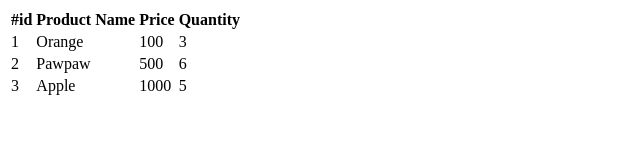
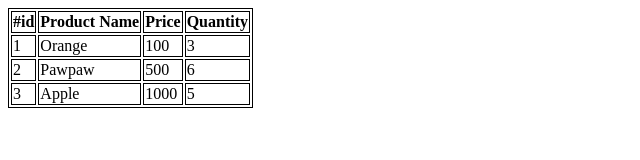
Before and after one commit to omekeuchechi/frontend_class_3, a plain HTML site: page index.html in a window 1280 px wide. Shown: the whole page, without its empty margins (0-640 px from the left). Drawn offline with Linux system fonts and the light colour scheme.

Commit message:
all looking good

```diff
--- a/index.html
+++ b/index.html
@@ -6,30 +6,30 @@
     <title>Tables</title>
 </head>
 <body>
-    <table>
+    <table style="border-width: 1px; border-style: solid; border-color: black;">
         <tr>
-            <th>#id</th>
-            <th>Product Name</th>
-            <th>Price</th>
-            <th>Quantity</th>
+            <th style="border: 1px solid black;">#id</th>
+            <th style="border: 1px solid black;">Product Name</th>
+            <th style="border: 1px solid black;">Price</th>
+            <th style="border: 1px solid black;">Quantity</th>
         </tr>
         <tr>
-            <td>1</td>
-            <td>Orange</td>
-            <td>100</td>
-            <td>3</td>
+            <td style="border: 1px solid black;">1</td>
+            <td style="border: 1px solid black;">Orange</td>
+            <td style="border: 1px solid black;">100</td>
+            <td style="border: 1px solid black;">3</td>
         </tr>
         <tr>
-            <td>2</td>
-            <td>Pawpaw</td>
-            <td>500</td>
-            <td>6</td>
+            <td style="border: 1px solid black;">2</td>
+            <td style="border: 1px solid black;">Pawpaw</td>
+            <td style="border: 1px solid black;">500</td>
+            <td style="border: 1px solid black;">6</td>
         </tr>
         <tr>
-            <td>3</td>
-            <td>Apple</td>
-            <td>1000</td>
-            <td>5</td>
+            <td style="border: 1px solid black;">3</td>
+            <td style="border: 1px solid black;">Apple</td>
+            <td style="border: 1px solid black;">1000</td>
+            <td style="border: 1px solid black;">5</td>
         </tr>
     </table>
 </body>
```
